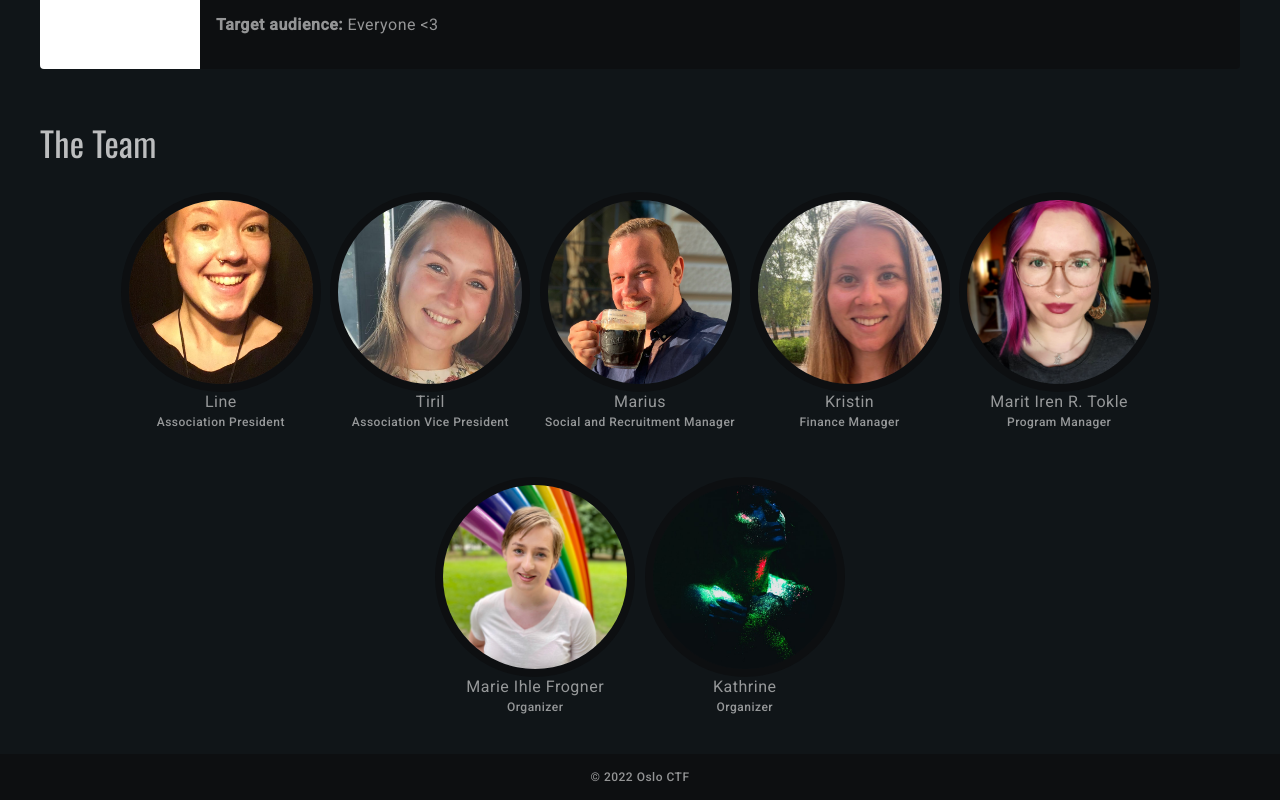
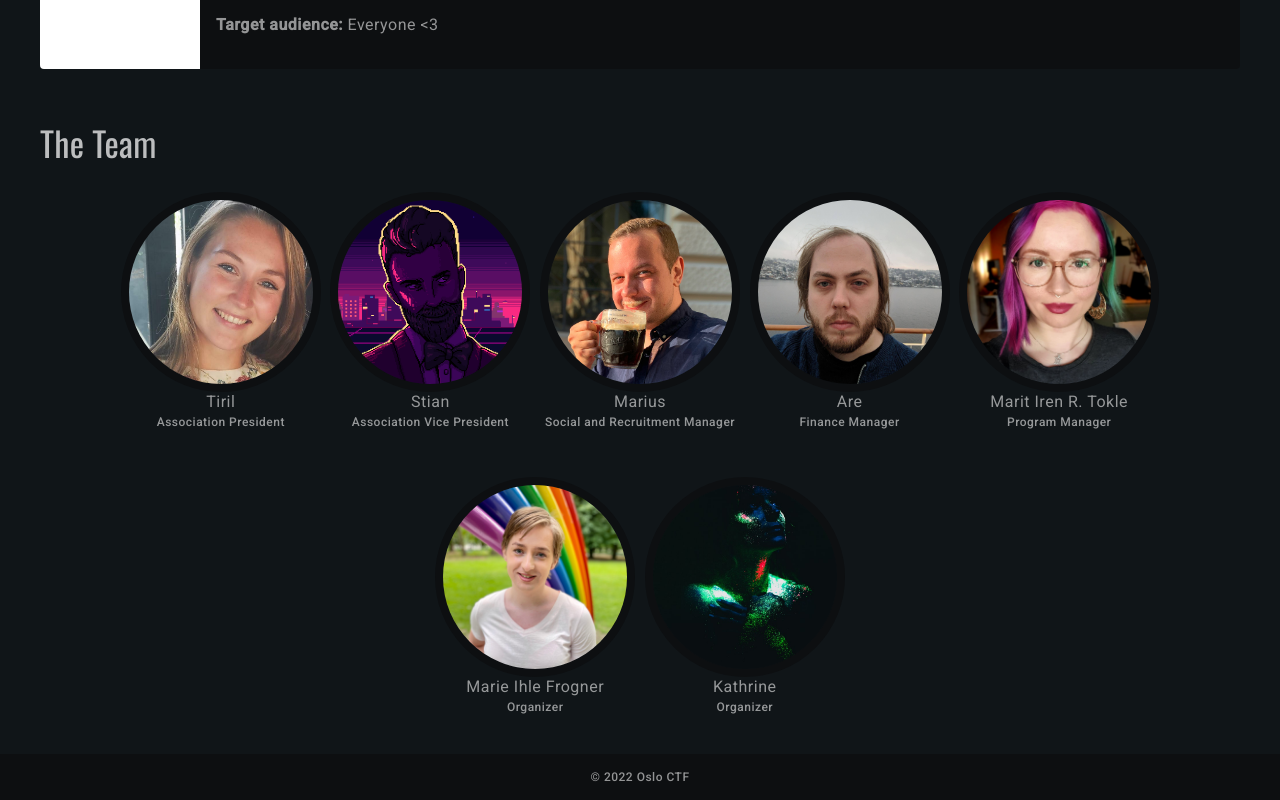
Before and after one commit to Oslo-CTF/osloctf.github.io, a Vue app: page / in a window 1280 px wide. Shown: the part 2587-3387 px from the top of the page. Built offline with nearby package versions, Linux system fonts and the light colour scheme.

Commit message:
Nytt styre (#32)
* Nye bilder og endret folk

* Update TeamMembers.vue

```diff
--- a/src/components/TeamMembers.vue
+++ b/src/components/TeamMembers.vue
@@ -29,15 +29,15 @@ export default {
       members: [
         {
           id: 0,
-          name: 'Line',
+          name: 'Tiril',
           title: 'Association President',
-					profilePicture: `${publicPath}team/kvili.jpeg`,
+					profilePicture: `${publicPath}team/Tiril.jpg`,
         },
         {
           id: 1,
-          name: 'Tiril',
+          name: 'Stian',
           title: 'Association Vice President',
-					profilePicture: `${publicPath}team/Tiril.jpg`,
+					profilePicture: `${publicPath}team/Stian.jpeg`,
         },
         {
           id: 2,
@@ -47,9 +47,9 @@ export default {
         },
         {
           id: 3,
-          name: 'Kristin',
+          name: 'Are',
           title: 'Finance Manager',
-					profilePicture: `${publicPath}team/kristin.jpg`,
+					profilePicture: `${publicPath}team/Are.jpeg`,
         },
         {
           id: 4,
```
Also changed, not shown: public/team/Are.jpeg (added), public/team/Stian.jpeg (added).
